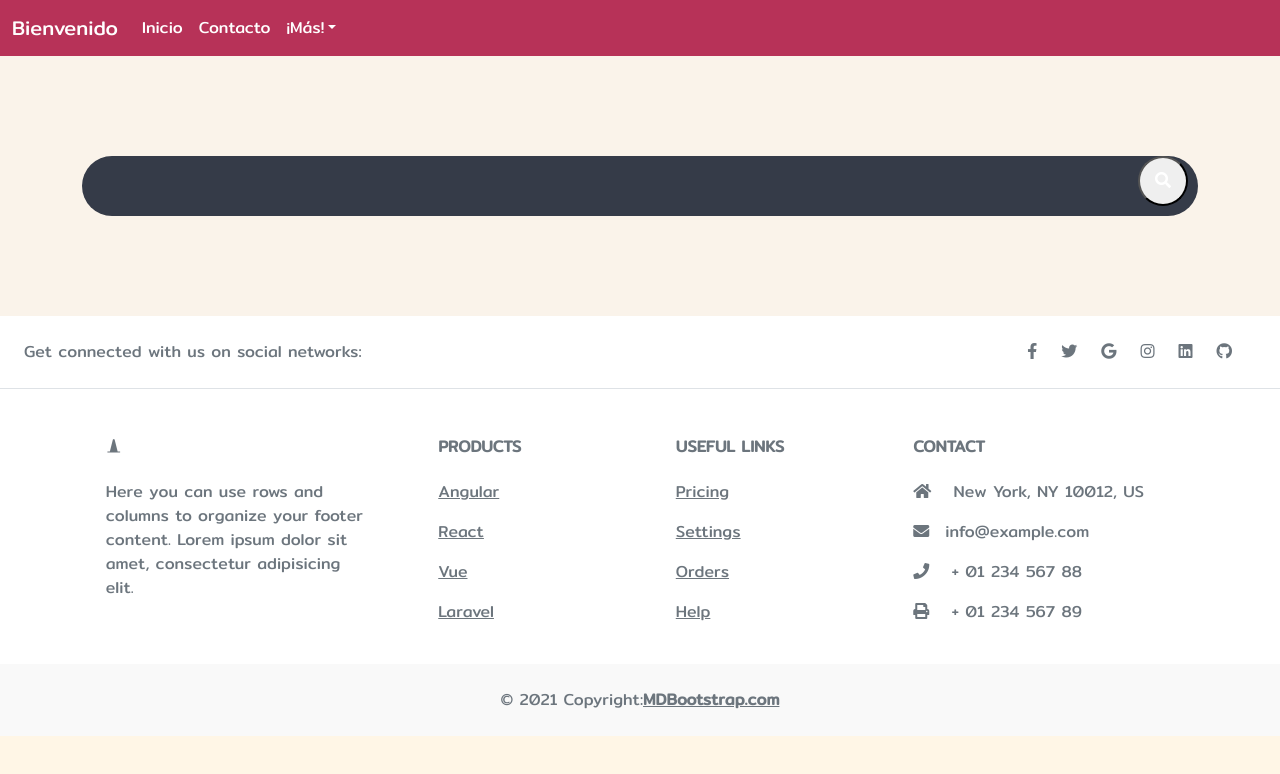
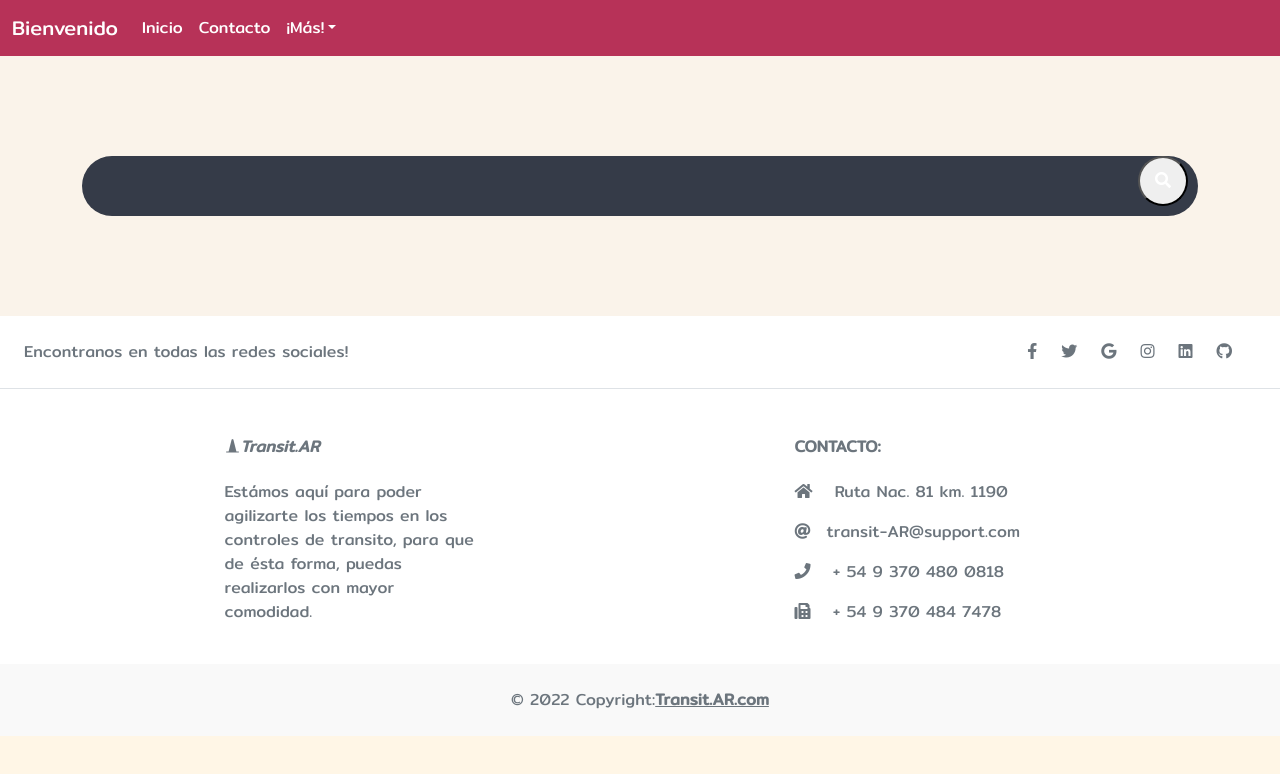
Before and after one commit to florvillalba21/PROYECTO-FINAL, a React (Vite) app in the folder PROYECTO-FINAL-FRONT/: page / in a window 1280 px wide. Shown: the top 774 px of the page. Built offline with nearby package versions, Linux system fonts and the light colour scheme.

Commit message:
Footer mejorado 23:00hs

```diff
--- a/PROYECTO-FINAL-FRONT/src/ui/Footer.jsx
+++ b/PROYECTO-FINAL-FRONT/src/ui/Footer.jsx
@@ -5,7 +5,7 @@ export const Footer = () => {
     <footer className="text-center text-lg-start bg-white text-muted">
       <section className="d-flex justify-content-center justify-content-lg-between p-4 border-bottom">
         <div className="me-5 d-none d-lg-block">
-          <span>Get connected with us on social networks:</span>
+          <span>Encontranos en todas las redes sociales!</span>
         </div>
 
         <div>
@@ -34,79 +34,30 @@ export const Footer = () => {
         <div className="container text-center text-md-start mt-5">
           <div className="row mt-3">
             <div className="col-md-3 col-lg-4 col-xl-3 mx-auto mb-4">
-              <h6 className="text-uppercase fw-bold mb-4">
-              <i className="bi bi-cone text-secondary"></i>
+              <h6 className="fw-bold mb-4">
+              <i className="bi bi-cone text-secondary">Transit.AR</i>
               </h6>
               <p>
-                Here you can use rows and columns to organize your footer
-                content. Lorem ipsum dolor sit amet, consectetur adipisicing
-                elit.
+                Estámos aquí para poder agilizarte los tiempos en los controles de transito, para que de
+                ésta forma, puedas realizarlos con mayor comodidad.
               </p>
             </div>
 
-            <div className="col-md-2 col-lg-2 col-xl-2 mx-auto mb-4">
-              <h6 className="text-uppercase fw-bold mb-4">Products</h6>
+
+            <div className="col-md-4 col-lg-3 col-xl-3 mx-auto mb-md-0 mb-4">
+              <h6 className="text-uppercase fw-bold mb-4">Contacto:</h6>
               <p>
-                <Link href="#!" className="text-reset">
-                  Angular
-                </Link>
+                <i className="fas fa-home me-3 text-secondary"></i> Ruta Nac. 81 km. 1190
               </p>
               <p>
-                <Link href="#!" className="text-reset">
-                  React
-                </Link>
+                <i className="fas fa-at me-3 text-secondary"></i>
+                transit-AR@support.com
               </p>
               <p>
-                <Link href="#!" className="text-reset">
-                  Vue
-                </Link>
+                <i className="fas fa-phone me-3 text-secondary"></i> + 54 9 370 480 0818
               </p>
               <p>
-                <Link href="#!" className="text-reset">
-                  Laravel
-                </Link>
-              </p>
-            </div>
-
-            <div className="col-md-3 col-lg-2 col-xl-2 mx-auto mb-4">
-              <h6 className="text-uppercase fw-bold mb-4">Useful links</h6>
-              <p>
-                <Link href="#!" className="text-reset">
-                  Pricing
-                </Link>
-              </p>
-              <p>
-                <Link href="#!" className="text-reset">
-                  Settings
-                </Link>
-              </p>
-              <p>
-                <Link href="#!" className="text-reset">
-                  Orders
-                </Link>
-              </p>
-              <p>
-                <Link href="#!" className="text-reset">
-                  Help
-                </Link>
-              </p>
-            </div>
-
-            <div className="col-md-4 col-lg-3 col-xl-3 mx-auto mb-md-0 mb-4">
-              <h6 className="text-uppercase fw-bold mb-4">Contact</h6>
-              <p>
-                <i className="fas fa-home me-3 text-secondary"></i> New York, NY
-                10012, US
-              </p>
-              <p>
-                <i className="fas fa-envelope me-3 text-secondary"></i>
-                info@example.com
-              </p>
-              <p>
-                <i className="fas fa-phone me-3 text-secondary"></i> + 01 234 567 88
-              </p>
-              <p>
-                <i className="fas fa-print me-3 text-secondary"></i> + 01 234 567 89
+                <i className="fas fa-fax me-3 text-secondary"></i> + 54 9 370 484 7478
               </p>
             </div>
           </div>
@@ -117,9 +68,9 @@ export const Footer = () => {
         className="text-center p-4"
         style={{backgroundColor:"rgba(0, 0, 0, 0.025)"}}
       >
-        © 2021 Copyright:
-        <Link className="text-reset fw-bold" href="https://mdbootstrap.com/">
-          MDBootstrap.com
+        © 2022 Copyright:
+        <Link className="text-reset fw-bold" href="">
+          Transit.AR.com
         </Link>
       </div>
     </footer>
--- a/PROYECTO-FINAL-FRONT/src/ui/Navbar.jsx
+++ b/PROYECTO-FINAL-FRONT/src/ui/Navbar.jsx
@@ -46,19 +46,6 @@ export const Navbar = () => {
                     Action
                   </Link>
                 </li>
-                <li>
-                  <Link className="dropdown-item" href="#">
-                    Another action
-                  </Link>
-                </li>
-                <li>
-                  <hr className="dropdown-divider" />
-                </li>
-                <li>
-                  <Link className="dropdown-item" href="#">
-                    Something else here
-                  </Link>
-                </li>
               </ul>
             </li>
           </ul>
```
